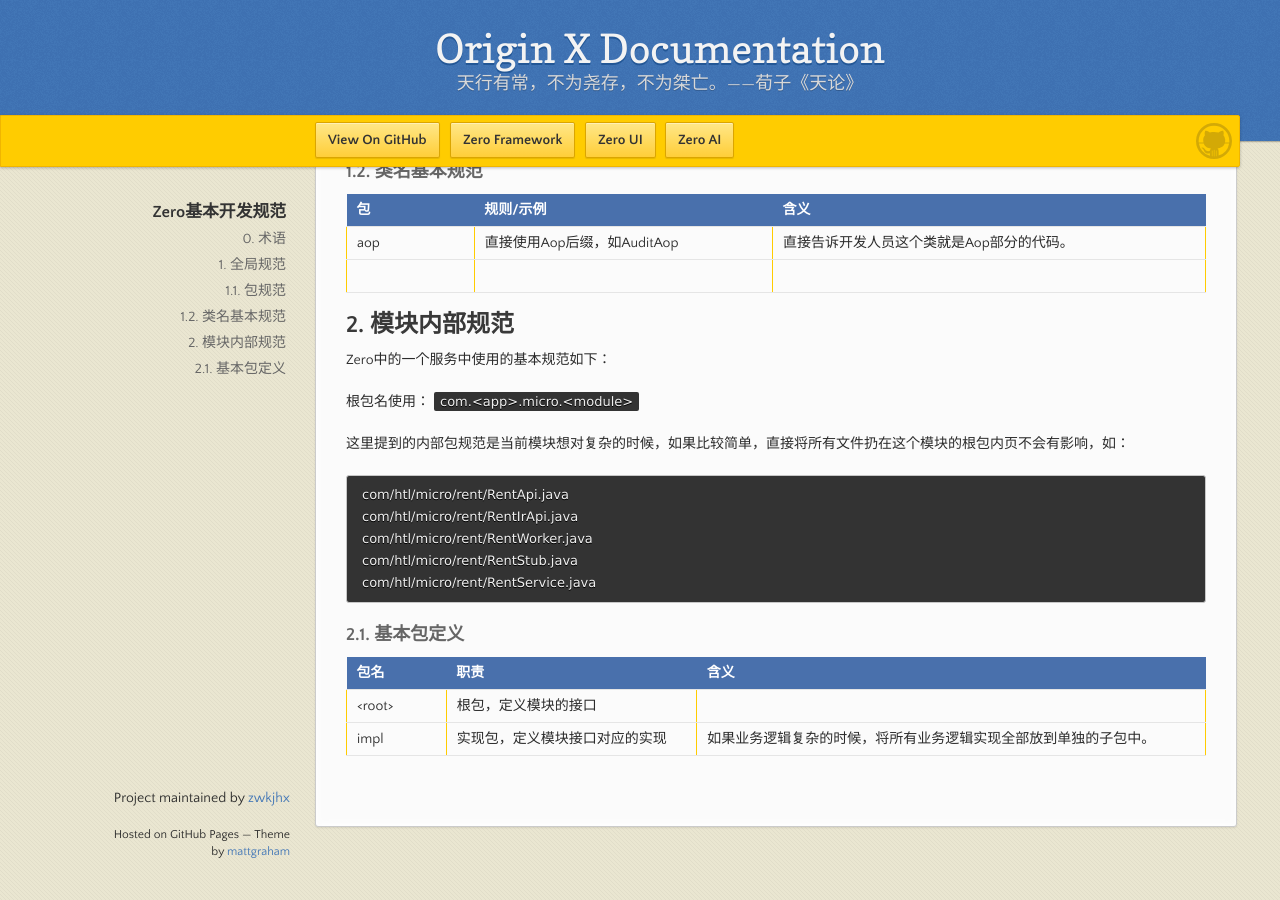
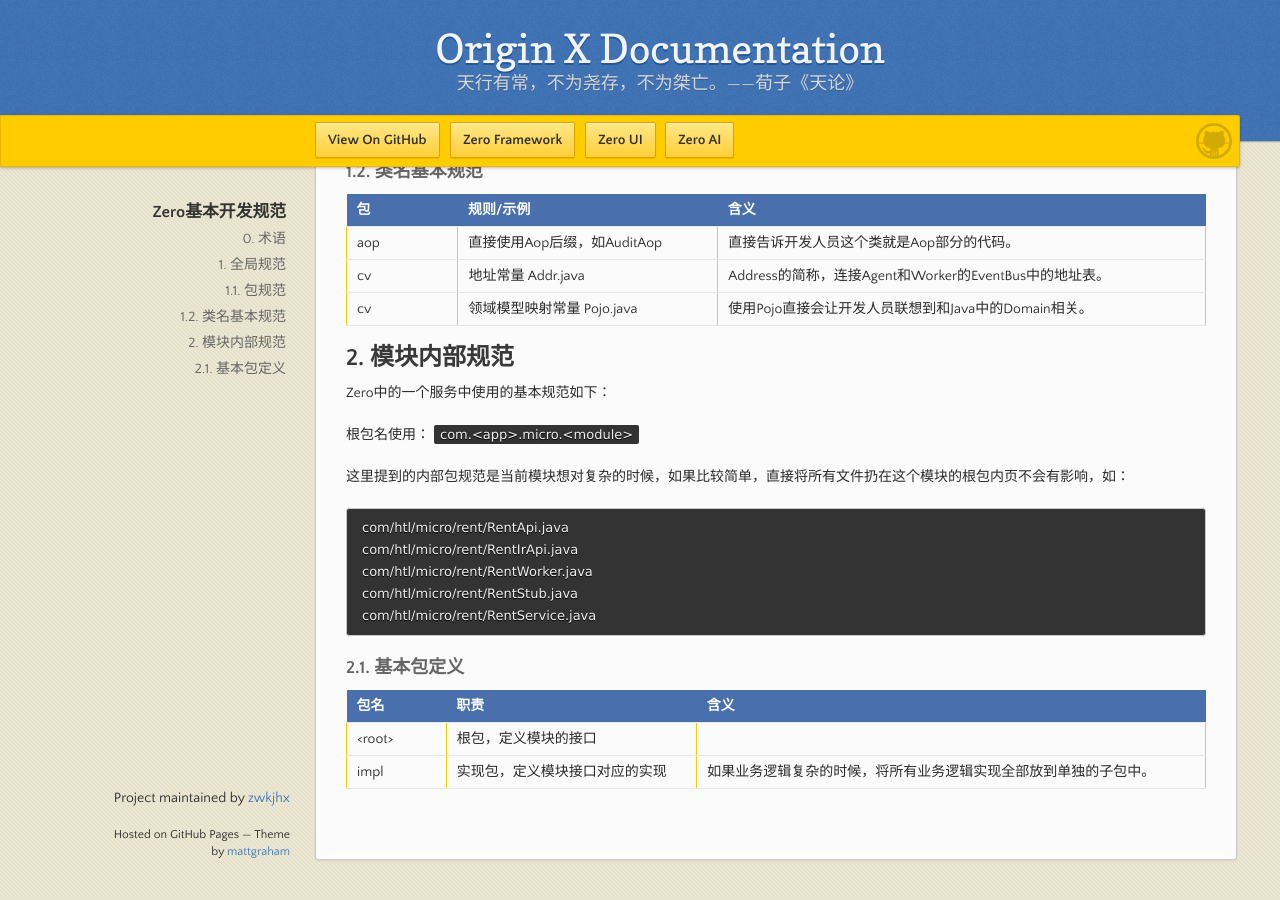
Before and after one commit to zwkjhx/ox-doc, a Jekyll site: the page built from specification/1-zerogui-fan/spc-001-zeroji-ben-kai-fa-gui-fan.md, in a window 1280 px wide and 900 px high, scrolled down 784 px. Built offline with Jekyll 4.4.1, drawn with Linux system fonts in a browser that asks for light colours; our own code applies the rules of GitHub Pages for plain Markdown files; before the commit the page ends 1651 px from its top, so only the background shows below that.

Commit message:
Updates specification/1-zerogui-fan/spc-001-zeroji-ben-kai-fa-gui-fan.md
Auto commit by GitBook Editor

```diff
--- a/specification/1-zerogui-fan/spc-001-zeroji-ben-kai-fa-gui-fan.md
+++ b/specification/1-zerogui-fan/spc-001-zeroji-ben-kai-fa-gui-fan.md
@@ -29,7 +29,8 @@
 | 包 | 规则/示例 | 含义 |
 | :--- | :--- | :--- |
 | aop | 直接使用Aop后缀，如AuditAop | 直接告诉开发人员这个类就是Aop部分的代码。 |
-|  |  |  |
+| cv | 地址常量 Addr.java | Address的简称，连接Agent和Worker的EventBus中的地址表。 |
+| cv | 领域模型映射常量 Pojo.java | 使用Pojo直接会让开发人员联想到和Java中的Domain相关。 |
 
 ## 2. 模块内部规范
 
```
